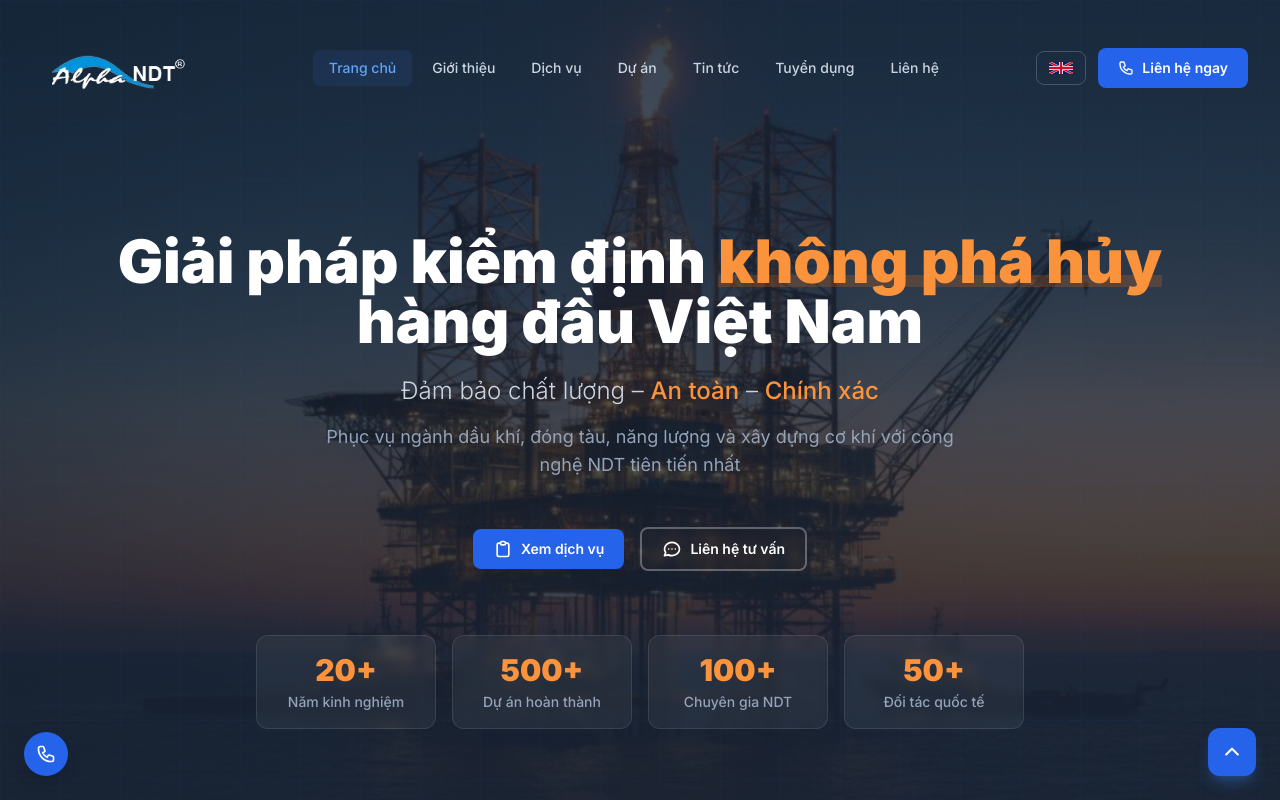
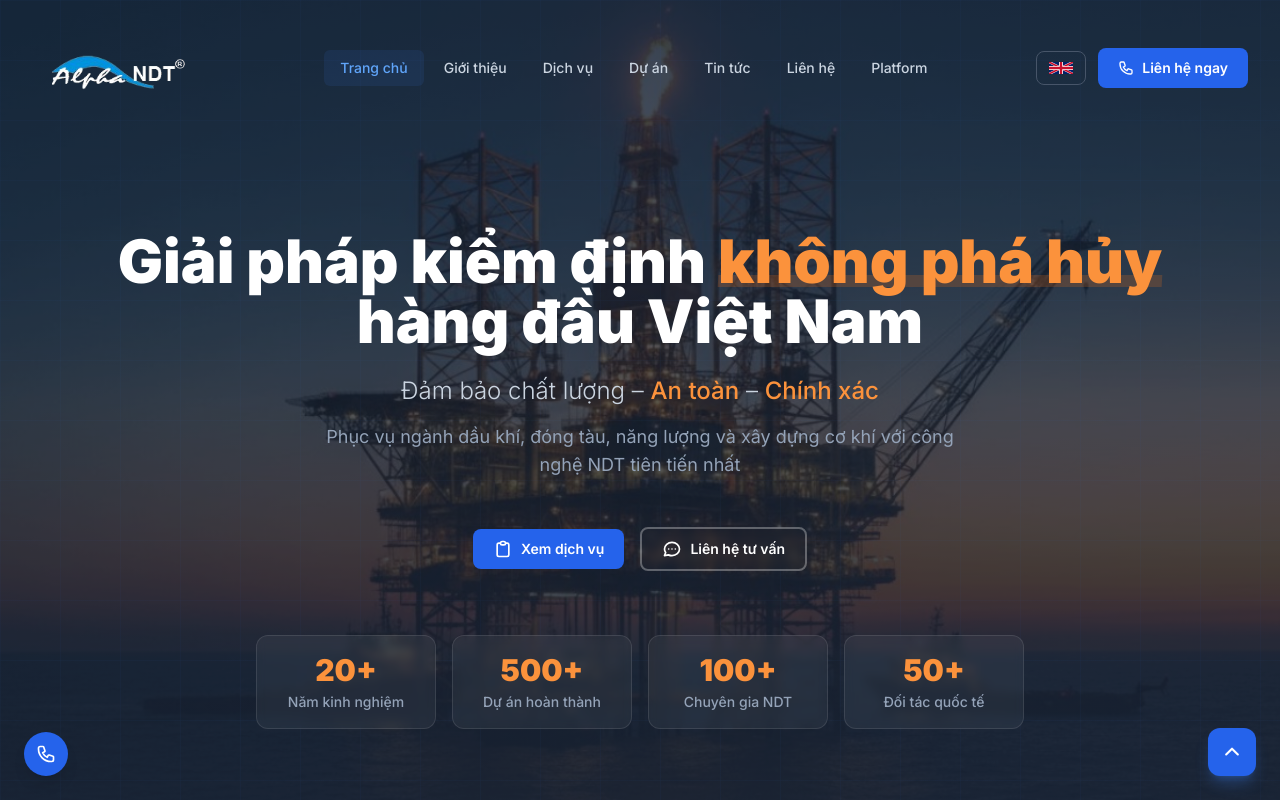
Before and after one commit to Nhut-dz/alpha-ndt, a React (Vite) app: page / in a window 1280 px wide. Shown: the top 800 px of the page. Built offline with nearby package versions, Linux system fonts and the light colour scheme.

Commit message:
Menu: xóa Tuyển dụng, thêm Platform (link external) sau Liên hệ

```diff
--- a/src/components/Header.jsx
+++ b/src/components/Header.jsx
@@ -14,8 +14,8 @@ export default function Header() {
     { label: t(lang, "nav.services"), href: "#services" },
     { label: t(lang, "nav.portfolio"), href: "#portfolio" },
     { label: t(lang, "nav.news"), href: "#news" },
-    { label: t(lang, "nav.careers"), href: "#careers" },
     { label: t(lang, "nav.contact"), href: "#contact" },
+    { label: "Platform", href: "http://platform.alpha-ndt.com/Login?ReturnUrl=~/Default?st=", external: true },
   ];
   const [scrolled, setScrolled] = useState(false);
   const [menuOpen, setMenuOpen] = useState(false);
@@ -67,9 +67,10 @@ export default function Header() {
               <a
                 key={item.href}
                 href={item.href}
-                onClick={(e) => handleNavClick(e, item.href)}
+                {...(item.external ? { target: "_blank", rel: "noopener noreferrer" } : {})}
+                onClick={(e) => !item.external && handleNavClick(e, item.href)}
                 className={`px-4 py-2 text-sm font-medium rounded-md transition-all duration-200 ${
-                  activeSection === item.href.replace("#", "")
+                  !item.external && activeSection === item.href.replace("#", "")
                     ? "text-blue-400 bg-blue-500/10"
                     : "text-slate-300 hover:text-white hover:bg-white/5"
                 }`}
@@ -128,7 +129,8 @@ export default function Header() {
               <a
                 key={item.href}
                 href={item.href}
-                onClick={(e) => handleNavClick(e, item.href)}
+                {...(item.external ? { target: "_blank", rel: "noopener noreferrer" } : {})}
+                onClick={(e) => !item.external && handleNavClick(e, item.href)}
                 className="px-4 py-3 text-sm font-medium text-slate-300 hover:text-white hover:bg-white/5 rounded-md transition-colors"
               >
                 {item.label}
--- a/src/data/translations.js
+++ b/src/data/translations.js
@@ -7,7 +7,6 @@ const translations = {
       services: "Dịch vụ",
       portfolio: "Dự án",
       news: "Tin tức",
-      careers: "Tuyển dụng",
       contact: "Liên hệ",
       contactNow: "Liên hệ ngay",
     },
@@ -144,7 +143,6 @@ const translations = {
       services: "Services",
       portfolio: "Projects",
       news: "News",
-      careers: "Careers",
       contact: "Contact",
       contactNow: "Contact Us",
     },
```
